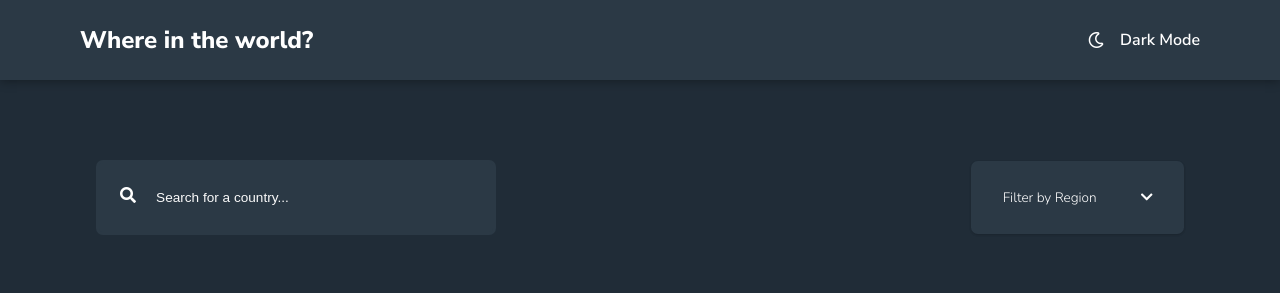
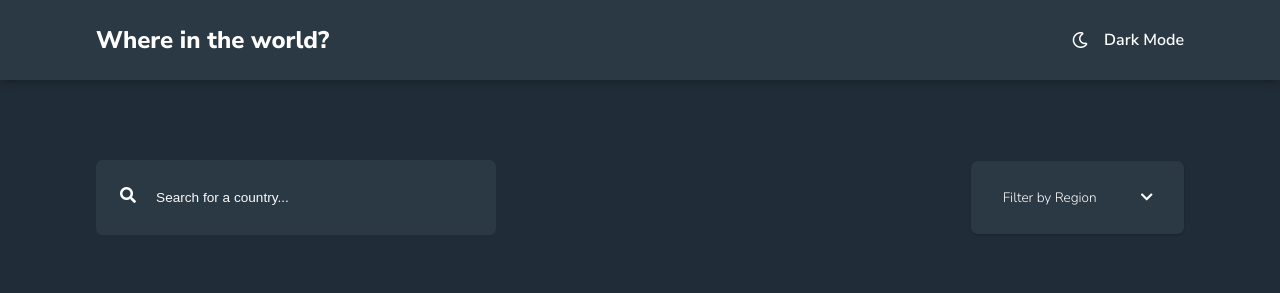
Before and after one commit to IuliiaKonovalova/frontend-mentor-rest-countries-api, a plain HTML site: page index.html in a window 1280 px wide. Shown: the top 293 px of the page. Drawn offline with Linux system fonts and the light colour scheme.

Commit message:
Fix position of navbar elements

```diff
--- a/assets/css/style.css
+++ b/assets/css/style.css
@@ -54,7 +54,7 @@ body.light {
 
 .navbar {
   width: 100%;
-  padding: 0 5rem;
+  padding: 0 7.5%;
   height: 5rem;
   display: flex;
   justify-content: space-between;
```
